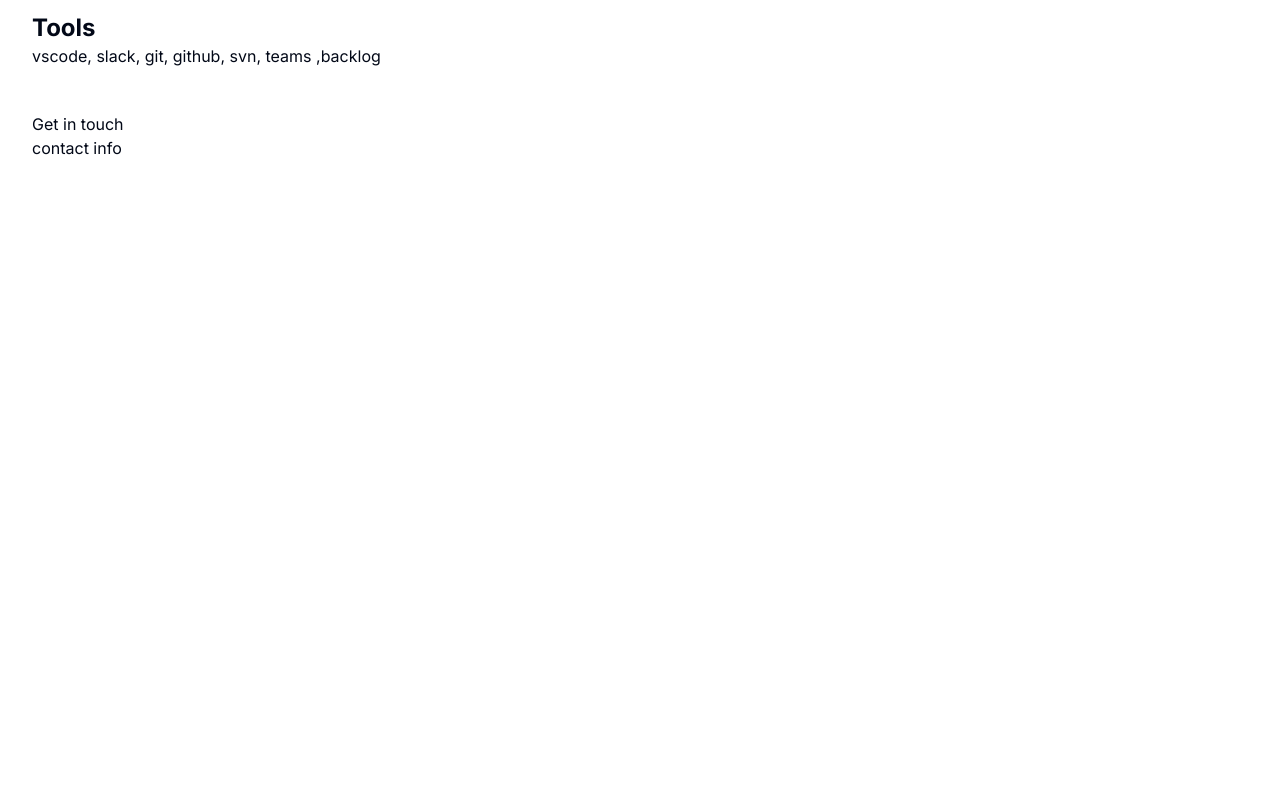
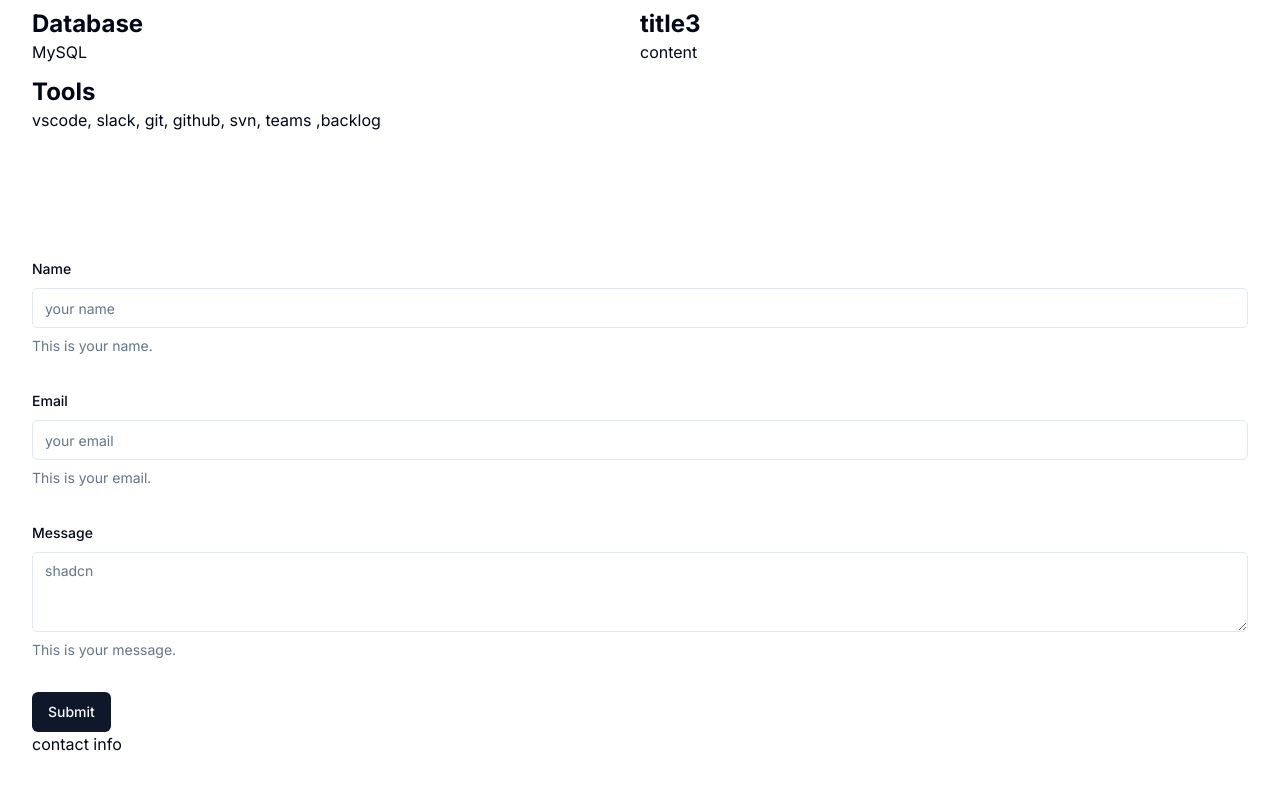
Before and after one commit to ksdeveloper0201/atDNC, a Next.js app: page /home in a window 1280 px wide. Shown: the part 708-1496 px from the top of the page. Before the commit the page ends 900 px from the top, so only its background shows below. Built offline with nearby package versions, Linux system fonts and the light colour scheme.

Commit message:
連絡formを実装

```diff
--- a/app/home/page.tsx
+++ b/app/home/page.tsx
@@ -1,15 +1,9 @@
-"use client";
 
-import {
-  Accordion,
-  AccordionContent,
-  AccordionItem,
-  AccordionTrigger,
-} from "@/components/ui/accordion";
 import Image from "next/image";
 import { Button } from "@/components/ui/button"
 import { introMyWorkContent, introSkillsContent } from "@/data/utils-data";
 import IntroContent from "@/components/IntroContent";
+import { GetInTouchForm } from "@/components/GetInTouchForm";
 
 
 const IntroPage: React.FC = () => {
@@ -17,7 +11,7 @@
   return (
     <>
       <div className="p-8">
-        <div className="md:grid grid-cols-2 mb-4">
+        <div className="md:grid grid-cols-2 mb-20">
           <div className="grid gap-4 md:content-start">
             <div className="text-3xl font-bold">Hi, I'm KSdeve</div>
             <p>I'm a full-stack web developer with a passion for creating beautiful and functional websites.
@@ -38,14 +32,14 @@
           </div>
         </div>
 
-        <div className="md:grid grid-cols-2" >
+        <div className="md:grid grid-cols-2 mb-20" >
           <IntroContent name={introSkillsContent.name} body={introSkillsContent.body} className="mb-8" />
           <IntroContent name={introMyWorkContent.name} body={introMyWorkContent.body} className="mb-8" />
         </div>
 
         <div>
           <div>
-            <p>Get in touch</p>
+            <GetInTouchForm />
             <p>contact info</p>
           </div>
         </div>
--- /dev/null
+++ b/components/GetInTouchForm.tsx
@@ -0,0 +1,104 @@
+"use client"
+
+import { zodResolver } from "@hookform/resolvers/zod"
+import { useForm } from "react-hook-form"
+import { z } from "zod"
+
+import { Button } from "@/components/ui/button"
+import {
+    Form,
+    FormControl,
+    FormDescription,
+    FormField,
+    FormItem,
+    FormLabel,
+    FormMessage,
+} from "@/components/ui/form"
+import { Input } from "@/components/ui/input"
+import { Textarea } from "./ui/textarea"
+
+const formSchema = z.object({
+    name: z.string().min(2, {
+        message: "name must be at least 2 characters.",
+    }),
+    email: z.string().min(2, {
+        message: "email must be at least 2 characters.",
+    }),
+    message: z.string().min(2, {
+        message: "message must be at least 2 characters.",
+    }),
+})
+
+export function GetInTouchForm() {
+    const form = useForm<z.infer<typeof formSchema>>({
+        resolver: zodResolver(formSchema),
+        defaultValues: {
+            name: "",
+            email: "",
+            message: "",
+        },
+    })
+
+    // 2. Define a submit handler.
+    function onSubmit(values: z.infer<typeof formSchema>) {
+        // Do something with the form values.
+        // ✅ This will be type-safe and validated.
+        console.log(values)
+    }
+
+    return (
+        <Form {...form}>
+            <form onSubmit={form.handleSubmit(onSubmit)} className="space-y-8">
+                <FormField
+                    control={form.control}
+                    name="name"
+                    render={({ field }) => (
+                        <FormItem>
+                            <FormLabel>Name</FormLabel>
+                            <FormControl>
+                                <Input placeholder="your name" {...field} />
+                            </FormControl>
+                            <FormDescription>
+                                This is your name.
+                            </FormDescription>
+                            <FormMessage />
+                        </FormItem>
+                    )}
+                />
+                <FormField
+                    control={form.control}
+                    name="email"
+                    render={({ field }) => (
+                        <FormItem>
+                            <FormLabel>Email</FormLabel>
+                            <FormControl>
+                                <Input placeholder="your email" {...field} />
+                            </FormControl>
+                            <FormDescription>
+                                This is your email.
+                            </FormDescription>
+                            <FormMessage />
+                        </FormItem>
+                    )}
+                />
+                <FormField
+                    control={form.control}
+                    name="message"
+                    render={({ field }) => (
+                        <FormItem>
+                            <FormLabel>Message</FormLabel>
+                            <FormControl>
+                                <Textarea placeholder="shadcn" {...field} />
+                            </FormControl>
+                            <FormDescription>
+                                This is your message.
+                            </FormDescription>
+                            <FormMessage />
+                        </FormItem>
+                    )}
+                />
+                <Button type="submit">Submit</Button>
+            </form>
+        </Form>
+    )
+}
--- /dev/null
+++ b/components/ui/form.tsx
@@ -0,0 +1,178 @@
+"use client"
+
+import * as React from "react"
+import * as LabelPrimitive from "@radix-ui/react-label"
+import { Slot } from "@radix-ui/react-slot"
+import {
+  Controller,
+  ControllerProps,
+  FieldPath,
+  FieldValues,
+  FormProvider,
+  useFormContext,
+} from "react-hook-form"
+
+import { cn } from "@/lib/utils"
+import { Label } from "@/components/ui/label"
+
+const Form = FormProvider
+
+type FormFieldContextValue<
+  TFieldValues extends FieldValues = FieldValues,
+  TName extends FieldPath<TFieldValues> = FieldPath<TFieldValues>
+> = {
+  name: TName
+}
+
+const FormFieldContext = React.createContext<FormFieldContextValue>(
+  {} as FormFieldContextValue
+)
+
+const FormField = <
+  TFieldValues extends FieldValues = FieldValues,
+  TName extends FieldPath<TFieldValues> = FieldPath<TFieldValues>
+>({
+  ...props
+}: ControllerProps<TFieldValues, TName>) => {
+  return (
+    <FormFieldContext.Provider value={{ name: props.name }}>
+      <Controller {...props} />
+    </FormFieldContext.Provider>
+  )
+}
+
+const useFormField = () => {
+  const fieldContext = React.useContext(FormFieldContext)
+  const itemContext = React.useContext(FormItemContext)
+  const { getFieldState, formState } = useFormContext()
+
+  const fieldState = getFieldState(fieldContext.name, formState)
+
+  if (!fieldContext) {
+    throw new Error("useFormField should be used within <FormField>")
+  }
+
+  const { id } = itemContext
+
+  return {
+    id,
+    name: fieldContext.name,
+    formItemId: `${id}-form-item`,
+    formDescriptionId: `${id}-form-item-description`,
+    formMessageId: `${id}-form-item-message`,
+    ...fieldState,
+  }
+}
+
+type FormItemContextValue = {
+  id: string
+}
+
+const FormItemContext = React.createContext<FormItemContextValue>(
+  {} as FormItemContextValue
+)
+
+const FormItem = React.forwardRef<
+  HTMLDivElement,
+  React.HTMLAttributes<HTMLDivElement>
+>(({ className, ...props }, ref) => {
+  const id = React.useId()
+
+  return (
+    <FormItemContext.Provider value={{ id }}>
+      <div ref={ref} className={cn("space-y-2", className)} {...props} />
+    </FormItemContext.Provider>
+  )
+})
+FormItem.displayName = "FormItem"
+
+const FormLabel = React.forwardRef<
+  React.ElementRef<typeof LabelPrimitive.Root>,
+  React.ComponentPropsWithoutRef<typeof LabelPrimitive.Root>
+>(({ className, ...props }, ref) => {
+  const { error, formItemId } = useFormField()
+
+  return (
+    <Label
+      ref={ref}
+      className={cn(error && "text-destructive", className)}
+      htmlFor={formItemId}
+      {...props}
+    />
+  )
+})
+FormLabel.displayName = "FormLabel"
+
+const FormControl = React.forwardRef<
+  React.ElementRef<typeof Slot>,
+  React.ComponentPropsWithoutRef<typeof Slot>
+>(({ ...props }, ref) => {
+  const { error, formItemId, formDescriptionId, formMessageId } = useFormField()
+
+  return (
+    <Slot
+      ref={ref}
+      id={formItemId}
+      aria-describedby={
+        !error
+          ? `${formDescriptionId}`
+          : `${formDescriptionId} ${formMessageId}`
+      }
+      aria-invalid={!!error}
+      {...props}
+    />
+  )
+})
+FormControl.displayName = "FormControl"
+
+const FormDescription = React.forwardRef<
+  HTMLParagraphElement,
+  React.HTMLAttributes<HTMLParagraphElement>
+>(({ className, ...props }, ref) => {
+  const { formDescriptionId } = useFormField()
+
+  return (
+    <p
+      ref={ref}
+      id={formDescriptionId}
+      className={cn("text-sm text-muted-foreground", className)}
+      {...props}
+    />
+  )
+})
+FormDescription.displayName = "FormDescription"
+
+const FormMessage = React.forwardRef<
+  HTMLParagraphElement,
+  React.HTMLAttributes<HTMLParagraphElement>
+>(({ className, children, ...props }, ref) => {
+  const { error, formMessageId } = useFormField()
+  const body = error ? String(error?.message) : children
+
+  if (!body) {
+    return null
+  }
+
+  return (
+    <p
+      ref={ref}
+      id={formMessageId}
+      className={cn("text-sm font-medium text-destructive", className)}
+      {...props}
+    >
+      {body}
+    </p>
+  )
+})
+FormMessage.displayName = "FormMessage"
+
+export {
+  useFormField,
+  Form,
+  FormItem,
+  FormLabel,
+  FormControl,
+  FormDescription,
+  FormMessage,
+  FormField,
+}
--- /dev/null
+++ b/components/ui/input.tsx
@@ -0,0 +1,25 @@
+import * as React from "react"
+
+import { cn } from "@/lib/utils"
+
+export interface InputProps
+  extends React.InputHTMLAttributes<HTMLInputElement> {}
+
+const Input = React.forwardRef<HTMLInputElement, InputProps>(
+  ({ className, type, ...props }, ref) => {
+    return (
+      <input
+        type={type}
+        className={cn(
+          "flex h-10 w-full rounded-md border border-input bg-background px-3 py-2 text-sm ring-offset-background file:border-0 file:bg-transparent file:text-sm file:font-medium placeholder:text-muted-foreground focus-visible:outline-none focus-visible:ring-2 focus-visible:ring-ring focus-visible:ring-offset-2 disabled:cursor-not-allowed disabled:opacity-50",
+          className
+        )}
+        ref={ref}
+        {...props}
+      />
+    )
+  }
+)
+Input.displayName = "Input"
+
+export { Input }
--- /dev/null
+++ b/components/ui/textarea.tsx
@@ -0,0 +1,24 @@
+import * as React from "react"
+
+import { cn } from "@/lib/utils"
+
+export interface TextareaProps
+  extends React.TextareaHTMLAttributes<HTMLTextAreaElement> {}
+
+const Textarea = React.forwardRef<HTMLTextAreaElement, TextareaProps>(
+  ({ className, ...props }, ref) => {
+    return (
+      <textarea
+        className={cn(
+          "flex min-h-[80px] w-full rounded-md border border-input bg-background px-3 py-2 text-sm ring-offset-background placeholder:text-muted-foreground focus-visible:outline-none focus-visible:ring-2 focus-visible:ring-ring focus-visible:ring-offset-2 disabled:cursor-not-allowed disabled:opacity-50",
+          className
+        )}
+        ref={ref}
+        {...props}
+      />
+    )
+  }
+)
+Textarea.displayName = "Textarea"
+
+export { Textarea }
--- a/package.json
+++ b/package.json
@@ -11,6 +11,7 @@
         "format": "prettier --write './**/*.{js,jsx,ts,tsx}'"
     },
     "dependencies": {
+        "@hookform/resolvers": "^3.9.0",
         "@radix-ui/react-accordion": "^1.2.0",
         "@radix-ui/react-avatar": "^1.1.0",
         "@radix-ui/react-dialog": "^1.1.1",
@@ -27,11 +28,13 @@
         "quill": "^2.0.2",
         "react": "^18",
         "react-dom": "^18",
+        "react-hook-form": "^7.53.0",
         "react-icons": "^5.3.0",
         "shadcn-ui": "^0.8.0",
         "tailwind-merge": "^2.3.0",
         "tailwindcss-animate": "^1.0.7",
-        "vaul": "^0.9.1"
+        "vaul": "^0.9.1",
+        "zod": "^3.23.8"
     },
     "devDependencies": {
         "@types/node": "^20.14.9",
```
Also changed, not shown: 1 other file (tests, documents, lock files or other folders).
